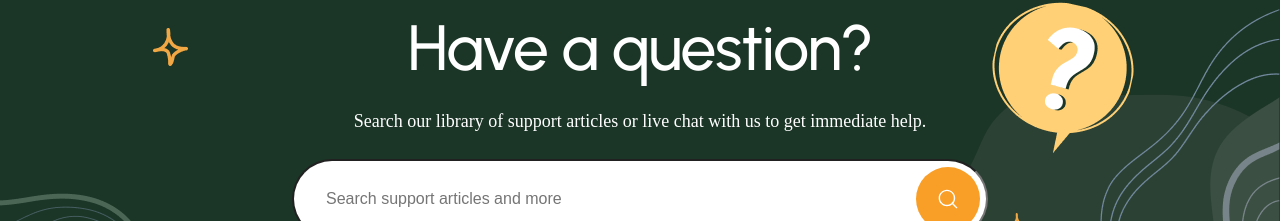
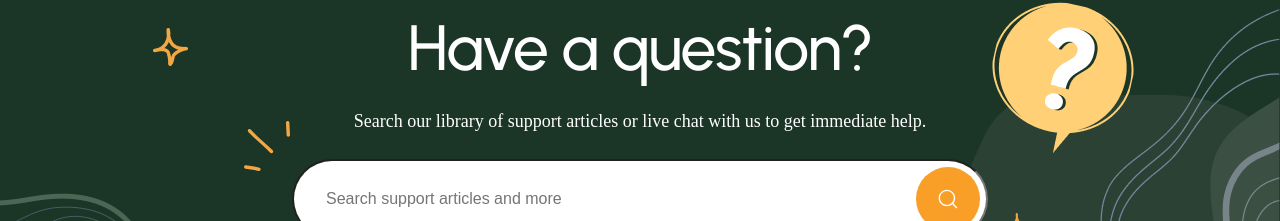
Before and after one commit to wazzirul/rejuuv-contact, a Next.js app: page / in a window 1280 px wide. Shown: the part 158-379 px from the top of the page. Built offline with nearby package versions, Linux system fonts and the light colour scheme; a web font is replaced by a local one.

Commit message:
feat : adding hero form text icon

```diff
--- a/components/contact/index.js
+++ b/components/contact/index.js
@@ -16,6 +16,7 @@ function Contact() {
               <h1 className="hero__title">Have a question?</h1>
               <p className="hero__subtitle">Search our library of support articles or live chat with us to get immediate help.</p>
               <form className="hero__form" action="#">
+                <img src={'/assets/images/contact-hero-form-icon-right.svg'} alt='' className="hero__form-icon" width={46} height={50} />
                 <input className="hero__form-input" type="text" name="search" id="search" placeholder="Search support articles and more" required />
                 <button type="submit" className="hero__form-button">
                   <img src={'/assets/images/magnifying-glass.svg'} alt='Find' width={24} height={24} className="hero__form-button-icon" />
--- a/pages/page.scss
+++ b/pages/page.scss
@@ -317,6 +317,14 @@ body{
       position: relative;
       width: 100%;
       max-width: toRem(696);
+      .hero__form-icon{
+        position: absolute;
+        top: toRem(-38);
+        left: toRem(-48);
+        width: toRem(46);
+        height: toRem(50);
+        aspect-ratio: 46 / 50;
+      }
       .hero__form-input{
         position: relative;
         width: 100%;
```
Also changed, not shown: public/assets/images/contact-hero-form-icon-right.svg (added).
